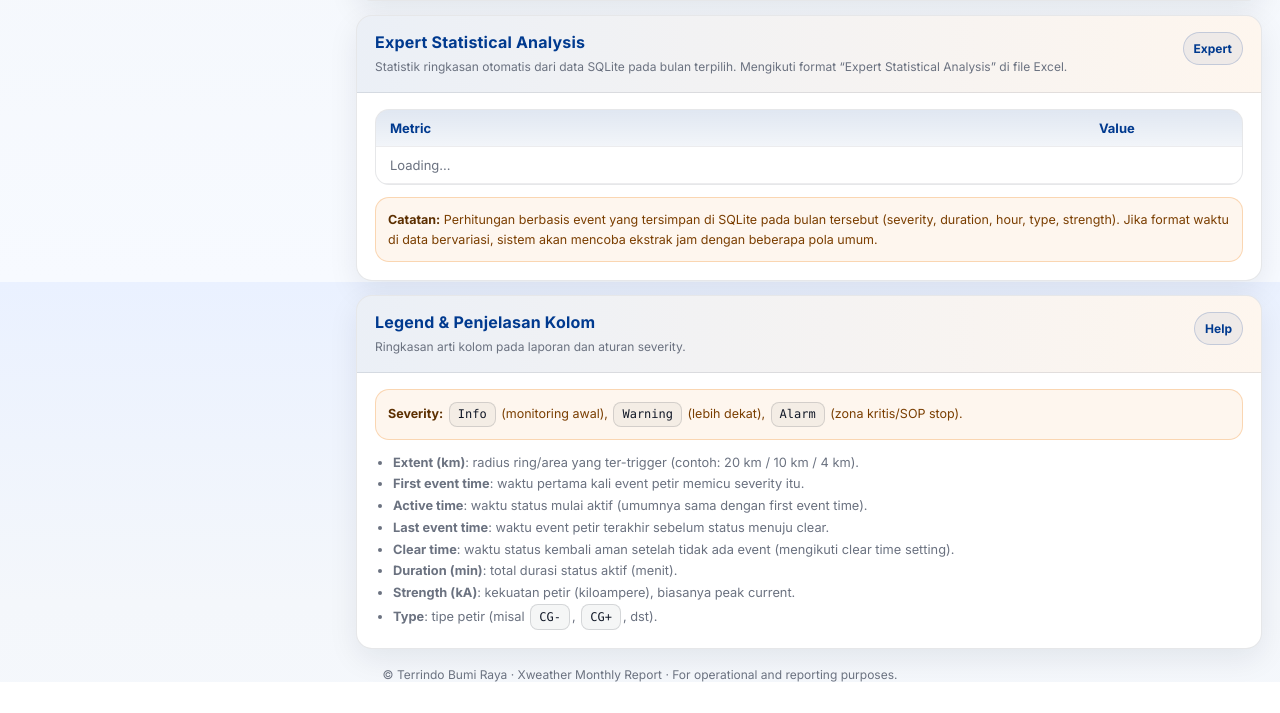
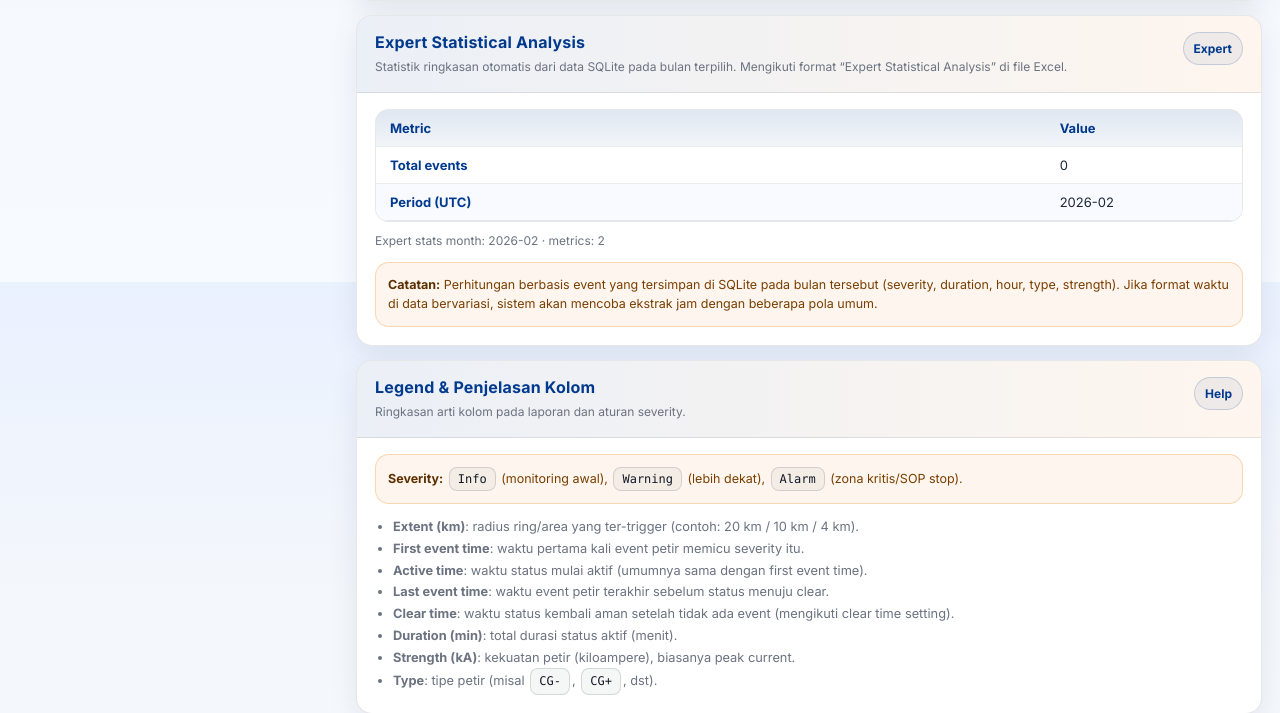
Before and after one commit to nandamiftahul/tbrone, a Flask app: page /xweather/monthly-report in a window 1280 px wide. Shown: the part 518-1231 px from the top of the page. Before the commit the page ends 1200 px from the top, so only its background shows below. Run offline with Flask 3, Linux system fonts and the light colour scheme; data that the repository does not hold is empty.

Commit message:
add statistic tab

```diff
--- a/templates/xweather_monthly_report_sqlite.html
+++ b/templates/xweather_monthly_report_sqlite.html
@@ -715,6 +715,7 @@
       }).join("");
 
       applyFilters();
+      await loadExpert(month);
     }
 
     function applyFilters(){
```
